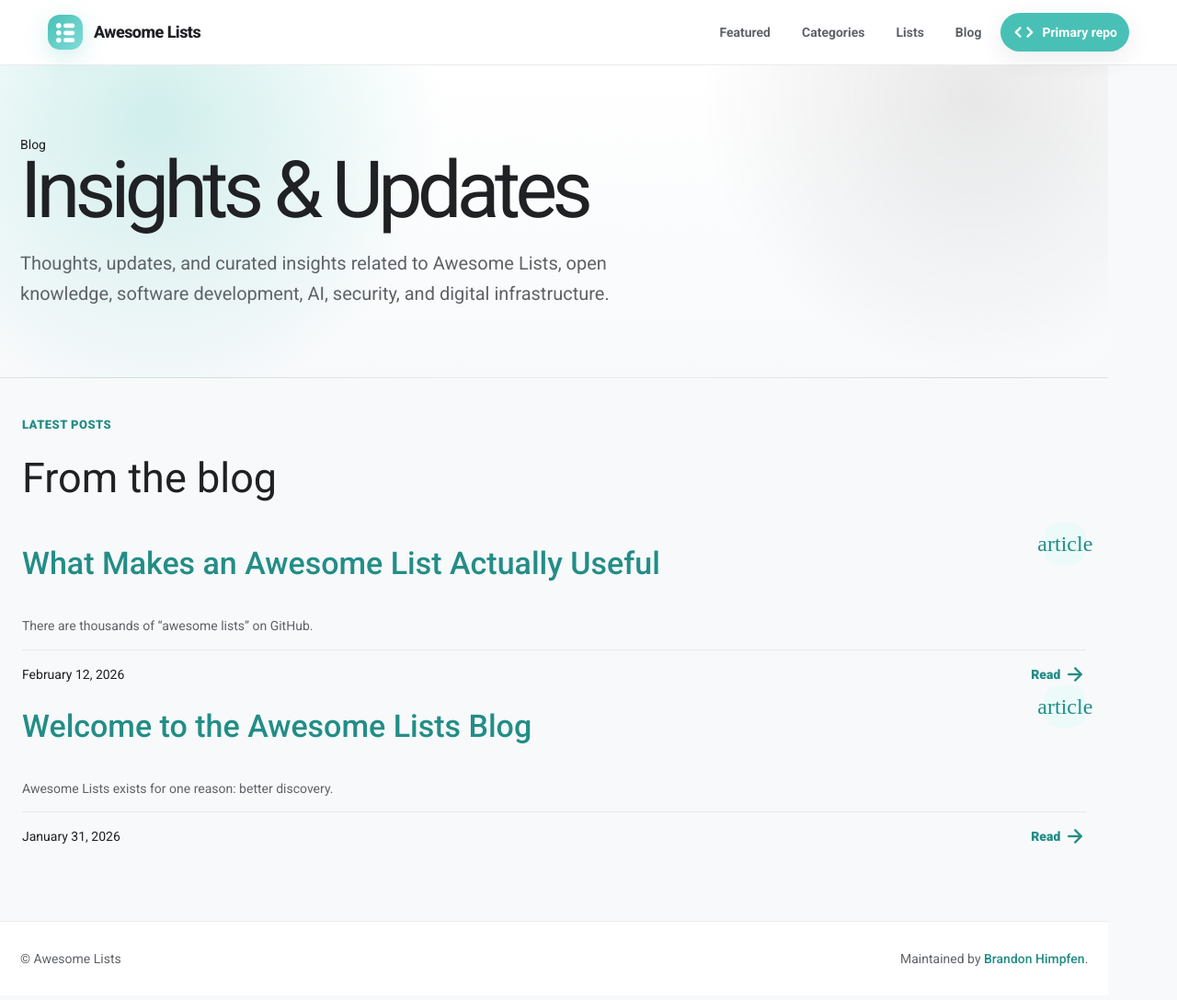
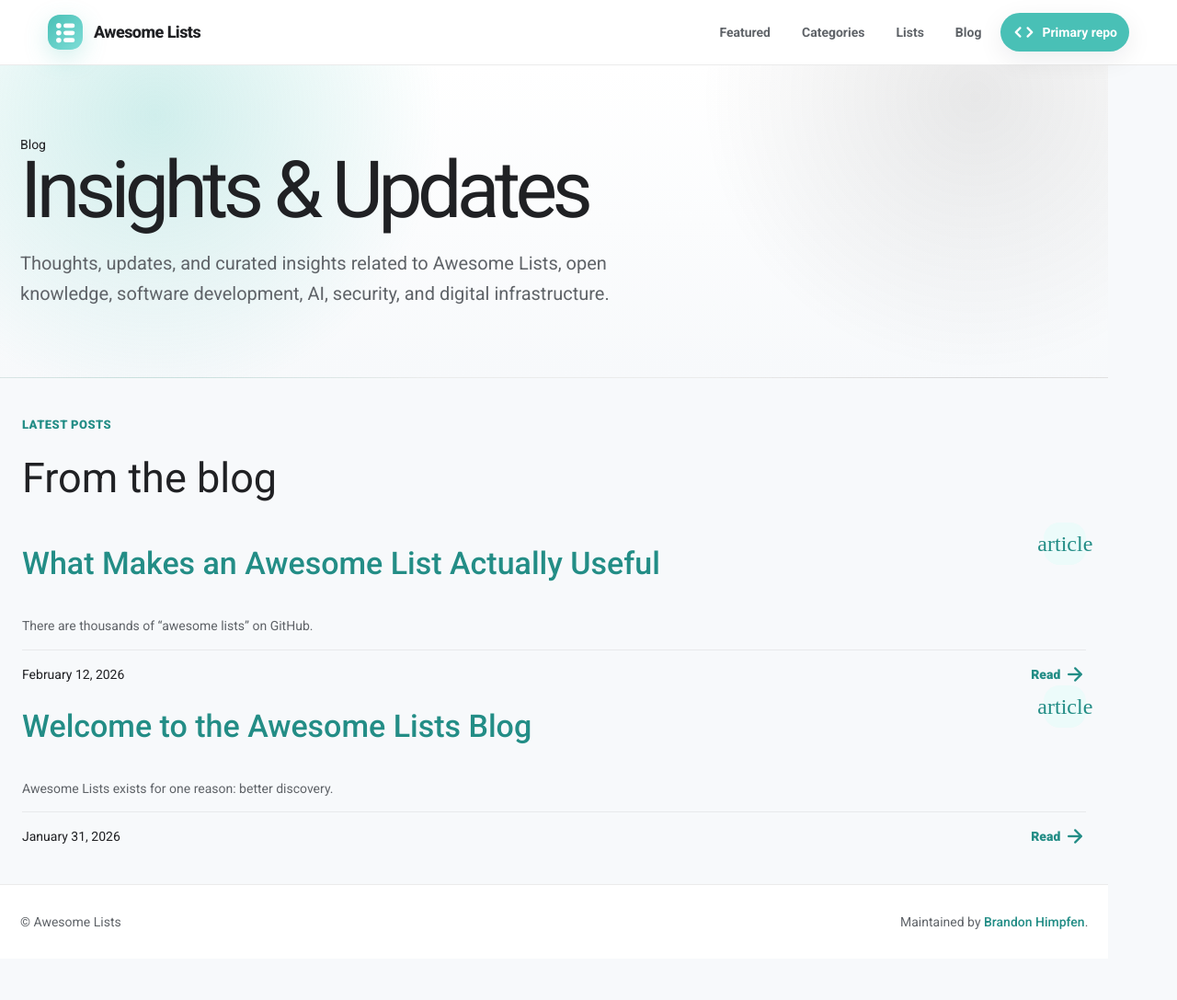
Before and after one commit to awesomelistsio/www, a Jekyll site: the page built from blog.md, in a window 1280 px wide and 1087 px high. Shown: the whole window at 92% size. Built offline with Jekyll 4.4.1, drawn with Linux system fonts in a browser that asks for light colours.

Commit message:
Update styles.css

```diff
--- a/assets/styles.css
+++ b/assets/styles.css
@@ -511,7 +511,7 @@
 .page-shell{
   max-width:1220px;
   margin:0 auto;
-  padding:40px 24px 80px;
+  padding:40px 24px;
 }
 
 .page-btn {
```
